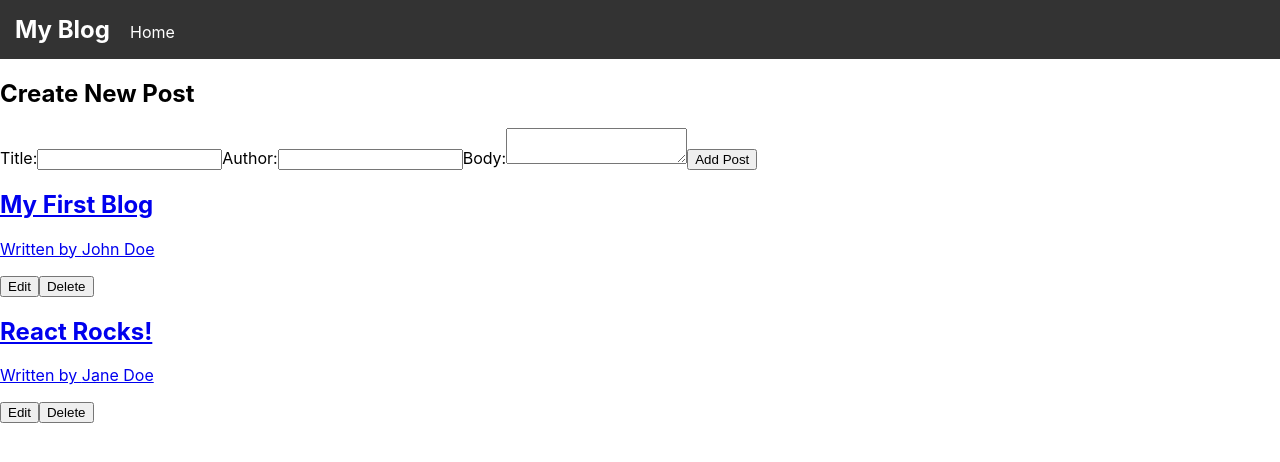
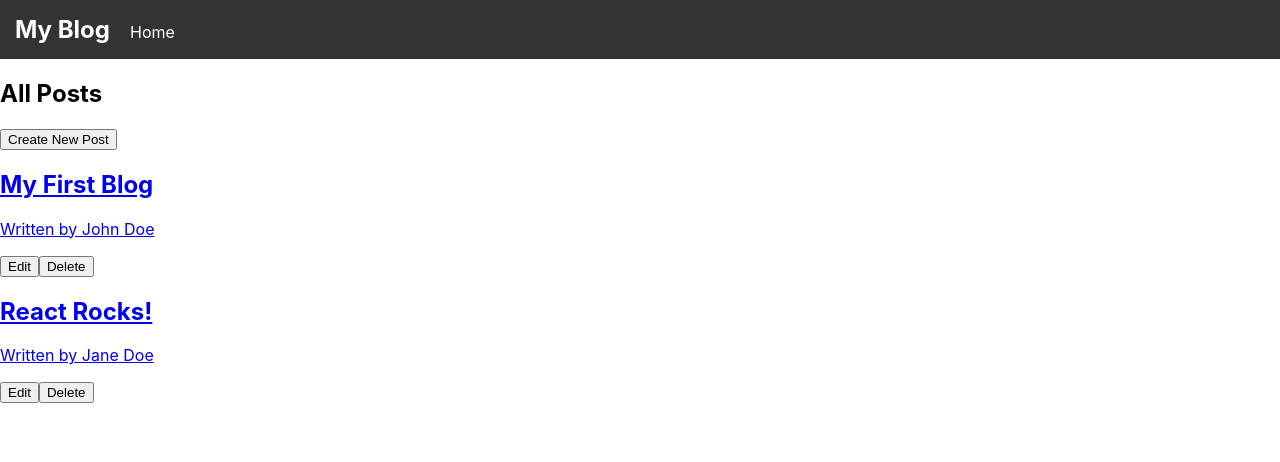
Before and after one commit to Shadow-of-Drax/Portfolio, a React (Create React App) app in the folder my-blog/: page / in a window 1280 px wide. Shown: the top 462 px of the page. Built offline with nearby package versions, Linux system fonts and the light colour scheme.

Commit message:
Update Home.js

```diff
--- a/my-blog/src/pages/Home.js
+++ b/my-blog/src/pages/Home.js
@@ -1,69 +1,37 @@
-import React, { useState } from 'react';
+import React, { useState, useEffect } from 'react';
 import BlogList from '../components/BlogList';
+import { Link } from 'react-router-dom';
 
 const Home = () => {
-  const [posts, setPosts] = useState([
-    { id: 1, title: 'My First Blog', author: 'John Doe', body: 'This is my first blog post...' },
-    { id: 2, title: 'React Rocks!', author: 'Jane Doe', body: 'React is a powerful library for building UIs...' }
-  ]);
-  const [newPost, setNewPost] = useState({ title: '', author: '', body: '' });
-  const [isEditing, setIsEditing] = useState(false);
-  const [currentPost, setCurrentPost] = useState(null);
+  const [posts, setPosts] = useState([]);
 
-  // Create new post
-  const handleSubmit = (e) => {
-    e.preventDefault();
-    if (isEditing) {
-      // Update post
-      setPosts(posts.map(post => (post.id === currentPost.id ? currentPost : post)));
-      setIsEditing(false);
-      setCurrentPost(null);
-    } else {
-      // Create new post
-      setPosts([...posts, { id: posts.length + 1, ...newPost }]);
-    }
-    setNewPost({ title: '', author: '', body: '' });
+  useEffect(() => {
+    // Mock fetch from API or local storage
+    setPosts([
+      { id: 1, title: 'My First Blog', author: 'John Doe', body: 'This is my first blog post...' },
+      { id: 2, title: 'React Rocks!', author: 'Jane Doe', body: 'React is a powerful library for building UIs...' }
+    ]);
+  }, []);
+
+  const addPost = (post) => {
+    setPosts([...posts, post]);
   };
 
-  // Delete post
-  const handleDelete = (id) => {
-    setPosts(posts.filter(post => post.id !== id));
+  const updatePost = (updatedPost) => {
+    setPosts(posts.map((post) => (post.id === updatedPost.id ? updatedPost : post)));
   };
 
-  // Edit post
-  const handleEdit = (post) => {
-    setIsEditing(true);
-    setCurrentPost(post);
+  const deletePost = (id) => {
+    setPosts(posts.filter((post) => post.id !== id));
   };
 
   return (
     <div className="home">
-      <h2>{isEditing ? 'Edit Post' : 'Create New Post'}</h2>
-      <form onSubmit={handleSubmit}>
-        <label>Title:</label>
-        <input
-          type="text"
-          required
-          value={isEditing ? currentPost.title : newPost.title}
-          onChange={(e) => isEditing ? setCurrentPost({ ...currentPost, title: e.target.value }) : setNewPost({ ...newPost, title: e.target.value })}
-        />
-        <label>Author:</label>
-        <input
-          type="text"
-          required
-          value={isEditing ? currentPost.author : newPost.author}
-          onChange={(e) => isEditing ? setCurrentPost({ ...currentPost, author: e.target.value }) : setNewPost({ ...newPost, author: e.target.value })}
-        />
-        <label>Body:</label>
-        <textarea
-          required
-          value={isEditing ? currentPost.body : newPost.body}
-          onChange={(e) => isEditing ? setCurrentPost({ ...currentPost, body: e.target.value }) : setNewPost({ ...newPost, body: e.target.value })}
-        ></textarea>
-        <button type="submit">{isEditing ? 'Update Post' : 'Add Post'}</button>
-      </form>
-
-      <BlogList posts={posts} handleDelete={handleDelete} handleEdit={handleEdit} />
+      <h2>All Posts</h2>
+      <Link to="/create">
+        <button>Create New Post</button>
+      </Link>
+      <BlogList posts={posts} deletePost={deletePost} />
     </div>
   );
 };
```
